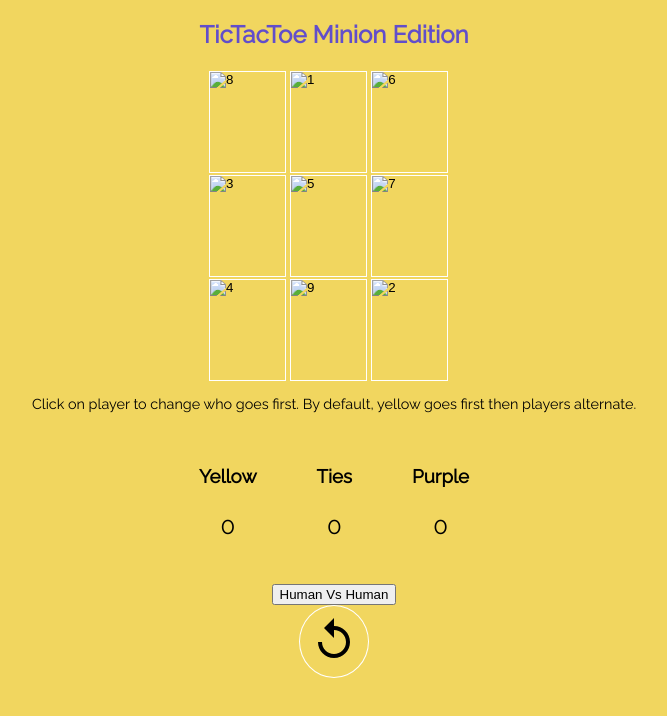
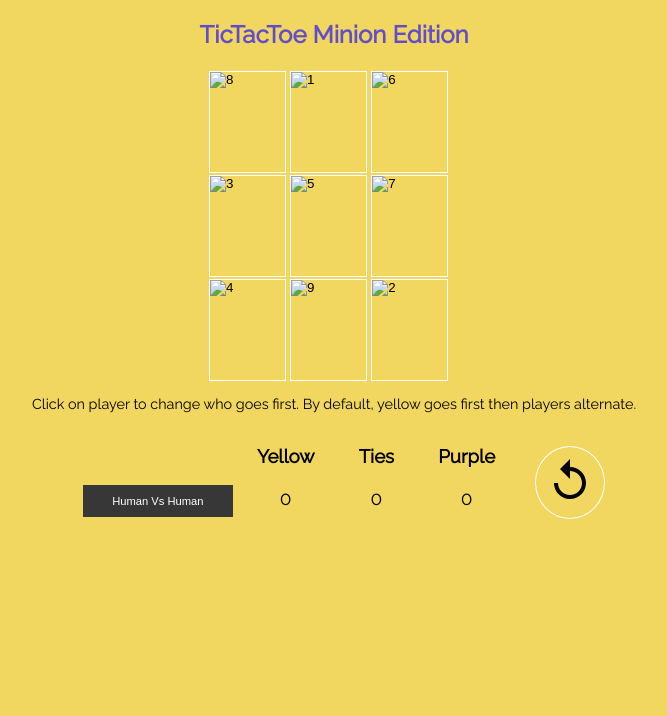
Before and after one commit to Neats29/game, a plain HTML site: page index.html in a window 1280 px wide. Shown: the whole page, without its empty margins (306-973 px from the left). Drawn offline with Linux system fonts and the light colour scheme.

Commit message:
toggle for computer vs human and human vs human now works

```diff
--- a/css/main.css
+++ b/css/main.css
@@ -42,7 +42,7 @@ h2 {
     padding: 10px;
 }
 
-#replay:hover {
+#replay:hover, #change-player-type:hover {
     cursor: pointer;
     box-shadow: 3px 3px 3px 1px #636363;
 }
@@ -52,12 +52,8 @@ h2 {
     margin: auto;
 }
 
-.replay-div {
-    margin-top: 20px;
-}
 
-
-.replay-div button:focus {
+.score button:focus, #change-player-type:focus {
     outline: 0;
 }
 
@@ -77,15 +73,26 @@ h2 {
 }
 
 .score p {
-    font-size: 1.5em;
+    font-size: 1.2em;
     text-align: center;
 }
 
 .score div {
     display: inline-block;
-    margin: 20px 30px 0px;
+    margin: 0 20px;
 }
 
 #purple:hover, #yellow:hover {
     cursor: pointer;
 }
+
+#change-player-type {
+	background-color: #383738;
+	color: white;
+	margin-bottom: 15px;
+	border: none;
+	padding: 10px;
+	width: 150px;
+	font-size: .7em;
+
+}
--- a/index.html
+++ b/index.html
@@ -4,7 +4,7 @@
     <meta charset="UTF-8">
     <title>TicTacToe</title>
     <link rel="stylesheet" href="css/main.css">
-    <link href='https://fonts.googleapis.com/css?family=Raleway' rel='stylesheet' type='text/css'>
+    <link href="https://fonts.googleapis.com/css?family=Raleway" rel="stylesheet" type="text/css">
 </head>
 <body>
     <h2>TicTacToe Minion Edition</h2>
@@ -21,8 +21,11 @@
 	</div>
     <p class="note">Click on player to change who goes first. By default, yellow goes first then players alternate.</p>
     <div class="score">
+       <div class="replay-div">
+        <input type="button" id="change-player-type" onclick="changePlayerType(this)" value="Human Vs Human"
+	    />
         <div>
-            <h3 id="yellow" onclick="playerGoesFirst(1)">Yellow</h3>
+            <h3 id="yellow" onclick="playerGoesFirst(this)">Yellow</h3>
             <p id="player1-scores">0</p>
         </div>
         <div>
@@ -30,14 +33,14 @@
             <p id="tie-scores">0</p>
         </div>
         <div>
-            <h3 id="purple" onclick="playerGoesFirst(2)">Purple</h3>
+            <h3 id="purple" onclick="playerGoesFirst(this)">Purple</h3>
             <p id="player2-scores">0</p>
         </div>
     </div>
-    <div class="replay-div">
-        <button id="">Human Vs Human
-<!--	        <img src="img/replay.svg">-->
+<!--
+		<button id="change-player-type" onclick="changePlayerType()">Human Vs Human
 	    </button>
+-->
 	    <button id="replay" onclick="replay()">
 	        <img src="img/replay.svg">
 	    </button>
--- a/js/main.js
+++ b/js/main.js
@@ -5,7 +5,7 @@ var occupiedPositions = [];
 var ties = [];
 var nextPlayer = null;
 
-var computer = true;
+var isComputer = false;
 
 var player = function(icon, isAI) {
 	return {
@@ -15,11 +15,12 @@ var player = function(icon, isAI) {
 		render : function(buttonNumber) {
 			if (isAI){
 				buttonNumber = calculateMove();
+			} else {
+				this.positions.push(buttonNumber);
+				occupiedPositions.push(buttonNumber);
+				nextPlayer = this.opponent;
 			}
 			var personIcon = changeButtonToIcon(icon, buttonNumber);//set the image to that button
-			this.positions.push(buttonNumber);
-			occupiedPositions.push(buttonNumber);
-			nextPlayer = this.opponent;
 			return personIcon;
 		}
 
@@ -34,11 +35,11 @@ player2.opponent = player1;
 nextPlayer = player1;
 
 function renderPlayerIcon(buttonNumber) {
-	if (computer) {
+	console.log(computer)
+	if (isComputer) {
 		player1.render(buttonNumber);
-		computer.render(buttonNumber)
+		computer.render(buttonNumber);
 	} else {
-
     nextPlayer.render(buttonNumber);
 	}
     return winTieOrContinue();
@@ -53,7 +54,7 @@ function playerGoesFirst(p) {
         document.getElementById(secondPlayer).style.color = "black";
     }
 
-    if (p === 2) {
+    if (p.innerHTML === 'Purple') {
         changeColor("purple", "yellow");
 		user = player2;
     } else {
@@ -64,6 +65,18 @@ function playerGoesFirst(p) {
     return nextPlayer;
 }
 
+
+function changePlayerType(button) {
+	console.log(button)
+	if ( button.value === 'Human Vs Human') {
+		button.value = 'Human Vs Computer';
+		isComputer = true;
+	} else {
+		button.value = 'Human Vs Human';
+		isComputer = false;
+	}
+
+}
 
 
 function winTieOrContinue() {
@@ -199,7 +212,7 @@ function calculateMove() {
 					btnNum = twoInARow[i].m;
 				} else if (player1Posi.toString() === twoInARow[i].t){
 					btnNum = twoInARow[i].m;
-				}
+				} //need a case for when neither player is 2 in a row
 			}
 		}
 	}
```
